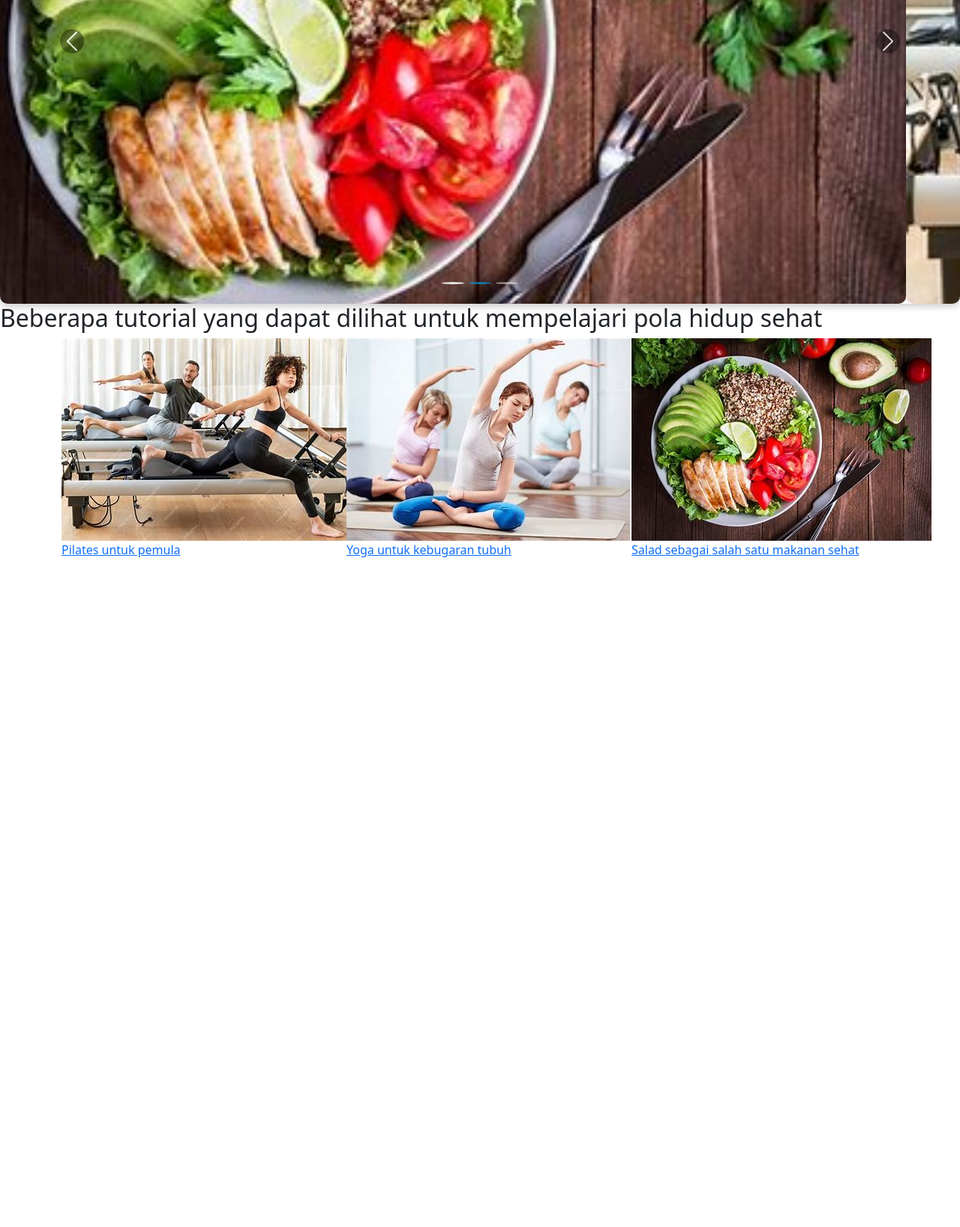
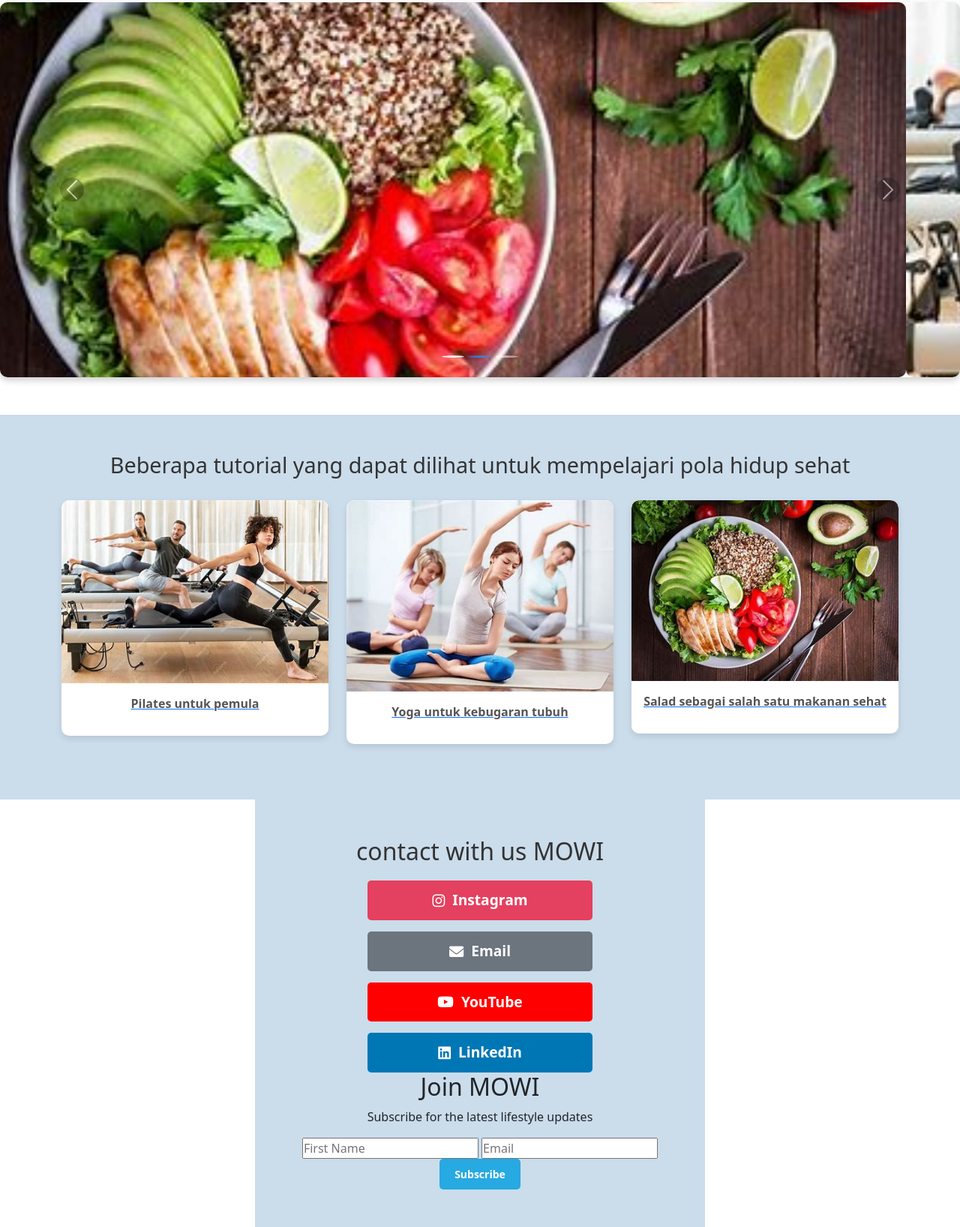
Before and after one commit to mwelmel/WebsiteLifestyle, a website: page index.html in a window 1280 px wide. Shown: the part 495-2131 px from the top of the page at 75% size. Before the commit the page ends 1280 px from the top, so only its background shows below. Drawn offline with nearby package versions, Linux system fonts and the light colour scheme.

Commit message:
berubah dikit

```diff
--- a/index.html
+++ b/index.html
@@ -6,6 +6,7 @@
     <meta http-equiv="X-UA-Compatible"content="IE=edge">
     <meta name="viewport" content="width=device-width, initial-scale=1">
     <link href="https://cdn.jsdelivr.net/npm/bootstrap@5.3.3/dist/css/bootstrap.min.css" rel="stylesheet" integrity="sha384-QWTKZyjpPEjISv5WaRU9OFeRpok6YctnYmDr5pNlyT2bRjXh0JMhjY6hW+ALEwIH" crossorigin="anonymous">
+    <link href="https://cdnjs.cloudflare.com/ajax/libs/font-awesome/6.0.0-beta3/css/all.min.css" rel="stylesheet">
     <script src="https://cdn.jsdelivr.net/npm/bootstrap@5.3.3/dist/js/bootstrap.bundle.min.js" integrity="sha384-YvpcrYf0tY3lHB60NNkmXc5s9fDVZLESaAA55NDzOxhy9GkcIdslK1eN7N6jIeHz" crossorigin="anonymous"></script>
     <link rel="stylesheet" href="style.css">
     <title>Boostrap Website Lifestyle</title>
@@ -13,7 +14,7 @@
   <body>
     <nav class="navbar navbar-expand-lg navbar-dark">
         <div class="container-fluid">
-            <a class="navbar-brand" href="#">MowiLifestyleWebsite</a>
+            <a class="navbar-brand" href="#">Mowi</a>
 
             <button class="navbar-toggler" type="button" data-bs-toggle="collapse" data-bs-target="#navbarNav" aria-controls="navbarNav" aria-expanded="false" aria-label="Toggle navigation">
                 <span class="navbar-toggler-icon"></span>
@@ -37,7 +38,7 @@
     </nav>
 
     <div class="welcome-section">
-        <h1 class="welcome-title">Selamat Datang di Mowi !!</h1>
+        <h1 class="welcome-title">Selamat Datang di MOWI!!</h1>
         <p class="welcome-subtitle">Selamat datang di Mowi, platform digital yang hadir untuk membantu Anda meraih gaya hidup sehat dan seimbang.
             <br>Bersama Mowi, Anda akan menemukan berbagai informasi dan panduan praktis tentang kesehatan dan kebugaran,
             dirancang untuk mendukung Anda menjadi pribadi yang lebih sehat dan bugar
@@ -120,5 +121,33 @@
         </div>
     </div>
 </div>
+
+<div class="contact-section">
+    <h2 class="about-title">contact with us MOWI</h2>
+    <div class="social-links">
+        <a href="https://www.instagram.com/username" target="_blank" class="social-icon instagram">
+            <i class="fab fa-instagram"></i> Instagram
+        </a>
+        <a href="mailto:youremail@example.com" target="_blank" class="social-icon email">
+            <i class="fas fa-envelope"></i> Email
+        </a>
+        <a href="https://www.youtube.com/channel/yourchannel" target="_blank" class="social-icon youtube">
+            <i class="fab fa-youtube"></i> YouTube
+        </a>
+        <a href="https://www.linkedin.com/in/username" target="_blank" class="social-icon linkedin">
+            <i class="fab fa-linkedin"></i> LinkedIn
+        </a>
+</div>
+
+<div class="subscribe-container">
+    <h2>Join MOWI</h2>
+    <p>Subscribe for the latest lifestyle updates</p>
+    <form class="subscribe-form">
+        <input type="text" placeholder="First Name" required>
+        <input type="email" placeholder="Email" required>
+        <button type="submit">Subscribe</button>
+    </form>
+</div>
+
 </body>
 </html>
--- a/style.css
+++ b/style.css
@@ -1,64 +1,227 @@
+/* General Reset */
+* {
+    margin: 0;
+    padding: 0;
+    box-sizing: border-box;
+}
+
+/* Navbar Styling */
 .navbar {
-    background-color: #1a1a1a; /* Dark background */
+    background-color: #608BC1;
 }
-/* Adjust brand and link color */
-.navbar-brand, .nav-link {
-    color: #d3d3d3 !important; /* Light color for text */
+.navbar-brand {
+    color: #BFECFF;
+    font-weight: bold;
 }
-/* Customize the Subscribe button */
+.navbar-brand:hover {
+    color: #BFECFF;
+}
+.nav-link {
+    color: #ddd;
+    margin-left: 15px;
+}
+.nav-link:hover {
+    color: #BFECFF;
+}
 .btn-subscribe {
-    background-color: #00aaff;
-    color: #fff;
+    background-color: #BFECFF;
+    color: #133E87;
 }
 .btn-subscribe:hover {
-    background-color: #0088cc;
-    color: #fff;
+    background-color: #8bb1c1;
 }
 
-/* Carousel container styling */
+/* Welcome Section */
+.welcome-section {
+    text-align: center;
+    padding: 80px 20px;
+    background: #CBDCEB;
+}
+.welcome-title {
+    font-size: 2.5rem;
+    font-weight: 700;
+    color: #333;
+    margin-bottom: 15px;
+}
+.welcome-subtitle {
+    font-size: 1.1rem;
+    color: #555;
+    max-width: 500px;
+    margin: auto;
+    line-height: 1.6;
+}
+
+/* Carousel Section */
 #LifestyleCarousel {
     max-width: 100%;
-    max-height: 700px; /* Set the maximum height for the carousel */
-    margin: auto;
-    overflow: hidden; /* Hide any overflow to keep it clean */
-    border-radius: 10px; /* Rounded corners */
-    box-shadow: 0px 4px 10px rgba(0, 0, 0, 0.2); /* Adds a soft shadow */
+    max-height: 500px;
+    margin: 50px auto;
+    overflow: hidden;
+    border-radius: 10px;
+    box-shadow: 0px 4px 10px rgba(0, 0, 0, 0.2);
 }
-
-/* Adjust carousel images */
 #LifestyleCarousel .carousel-item img {
-    object-fit: cover; /* Keeps image aspect ratio and centers it */
-    height: 700px; /* Set the image height to match the carousel height */
-    width: 50%; /* Image should take full width of the carousel */
+    object-fit: cover;
+    height: 500px;
+    width: 100%;
     border-radius: 10px;
 }
-
-/* Indicators styling */
+.carousel-control-prev-icon,
+.carousel-control-next-icon {
+    background-color: rgba(0, 0, 0, 0.5);
+    border-radius: 50%;
+    padding: 10px;
+}
 .carousel-indicators button {
     width: 12px;
     height: 12px;
     border-radius: 50%;
     background-color: rgba(255, 255, 255, 0.6);
     border: none;
-    transition: background-color 0.3s;
 }
 .carousel-indicators .active {
-    background-color: #00aaff; /* Active indicator color */
+    background-color: #00aaff;
 }
 
-/* Previous and Next button styling */
-.carousel-control-prev-icon,
-.carousel-control-next-icon {
-    background-color: rgba(0, 0, 0, 0.5); /* Adds a semi-transparent background */
-    border-radius: 50%;
-    padding: 10px; /* Increases icon size */
+/* About Section */
+.about-section {
+    text-align: center;
+    padding: 50px 20px;
+    background-color: #CBDCEB;
 }
-.carousel-control-prev,
-.carousel-control-next {
-    opacity: 0.8; /* Makes controls slightly transparent */
-    transition: opacity 0.3s;
+.about-title {
+    font-size: 1.8rem;
+    margin-bottom: 30px;
+    color: #333;
 }
-.carousel-control-prev:hover,
-.carousel-control-next:hover {
-    opacity: 1; /* Makes controls fully opaque on hover */
+
+/* Tutorial Cards */
+.tutorial-card {
+    transition: transform 0.3s ease, box-shadow 0.3s ease;
+    cursor: pointer;
+    border-radius: 10px;
+    overflow: hidden;
+    background-color: #ffffff;
+    box-shadow: 0 4px 8px rgba(0, 0, 0, 0.1);
 }
+.tutorial-card img {
+    width: 100%;
+    height: auto;
+    border-top-left-radius: 10px;
+    border-top-right-radius: 10px;
+}
+.tutorial-card:hover {
+    transform: translateY(-5px);
+    box-shadow: 0px 4px 12px rgba(0, 0, 0, 0.15);
+}
+.tutorial-title {
+    text-align: center;
+    padding: 15px;
+    font-weight: bold;
+    color: #555;
+}
+
+/* Footer Section (if needed) */
+footer {
+    background-color: #2b2b2b;
+    color: #ddd;
+    text-align: center;
+    padding: 20px;
+    font-size: 0.9rem;
+}
+footer a {
+    color: #00aaff;
+    text-decoration: none;
+}
+footer a:hover {
+    color: #0077cc;
+}
+
+/* Contact Section Styling */
+.contact-section {
+    text-align: center;
+    padding: 50px 20px;
+    background-color: #CBDCEB;
+    max-width: 600px;
+    margin: 0 auto;
+}
+
+.contact-section .about-title {
+    font-size: 2rem;
+    color: #333;
+    margin-bottom: 20px;
+}
+
+/* Social Links Styling */
+.social-links {
+    display: flex;
+    flex-direction: column;
+    gap: 15px;
+    align-items: center;
+}
+
+.social-icon {
+    display: flex;
+    align-items: center;
+    justify-content: center;
+    padding: 12px 20px;
+    font-size: 1.2rem;
+    font-weight: bold;
+    color: #ffffff;
+    text-decoration: none;
+    border-radius: 5px;
+    width: 80%;
+    max-width: 300px;
+    transition: transform 0.3s ease, opacity 0.3s ease;
+}
+
+.social-icon i {
+    margin-right: 10px;
+}
+
+/* Social Icon Colors */
+.instagram {
+    background-color: #e4405f;
+}
+.email {
+    background-color: #6c757d;
+}
+.youtube {
+    background-color: #ff0000;
+}
+.linkedin {
+    background-color: #0077b5;
+}
+
+/* Hover Effect */
+.social-icon:hover {
+    transform: scale(1.05);
+    opacity: 0.9;
+}
+
+/* Mengatur tombol subscribe */
+.subscribe-form button {
+    padding: 10px 20px;
+    background-color: #27a9e1;
+    color: #ffffff;
+    border: none;
+    border-radius: 5px;
+    font-size: 14px;
+    font-weight: bold;
+    cursor: pointer;
+    transition: background-color 0.3s ease;
+}
+
+.subscribe-form button:hover {
+    background-color: #1b8bb7;
+}
+
+/* Responsive Styling */
+@media (max-width: 768px) {
+    .welcome-title {
+        font-size: 2rem;
+    }
+    .tutorial-title {
+        font-size: 1rem;
+    }
+}
```
